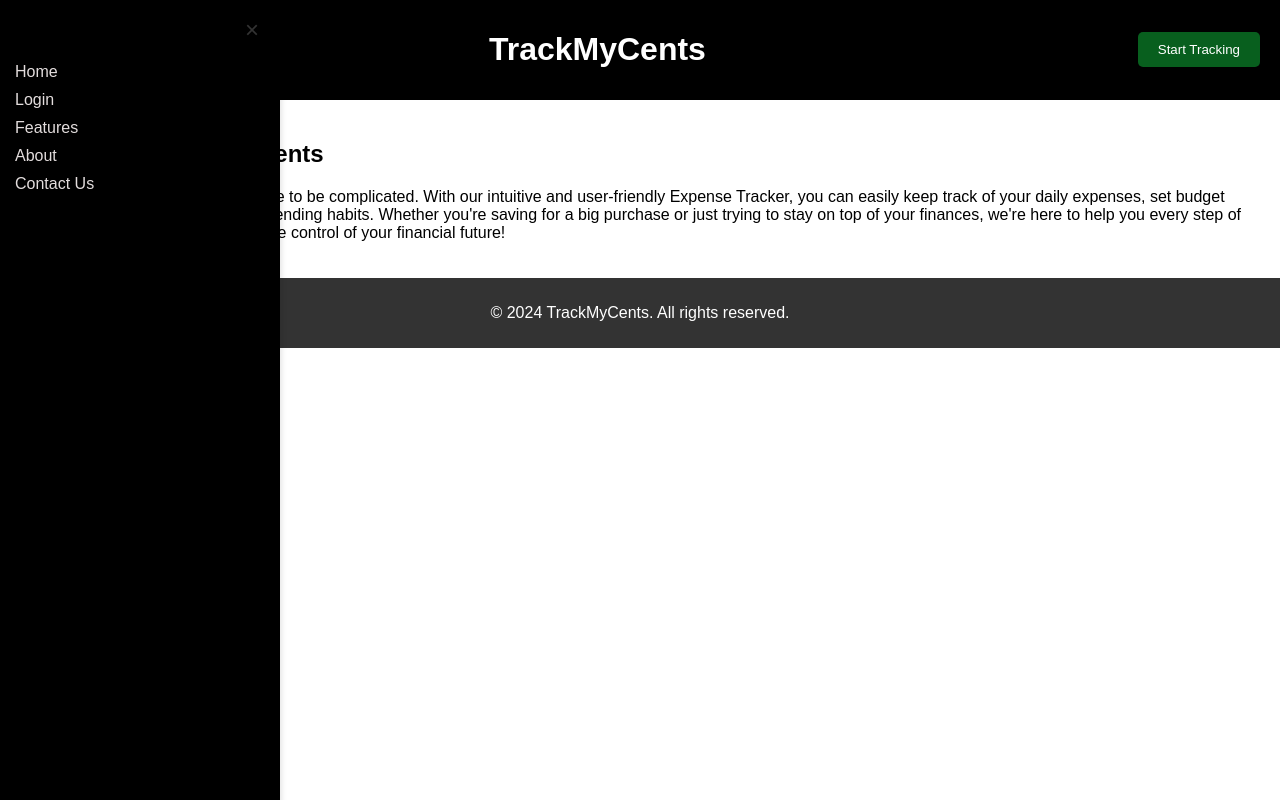
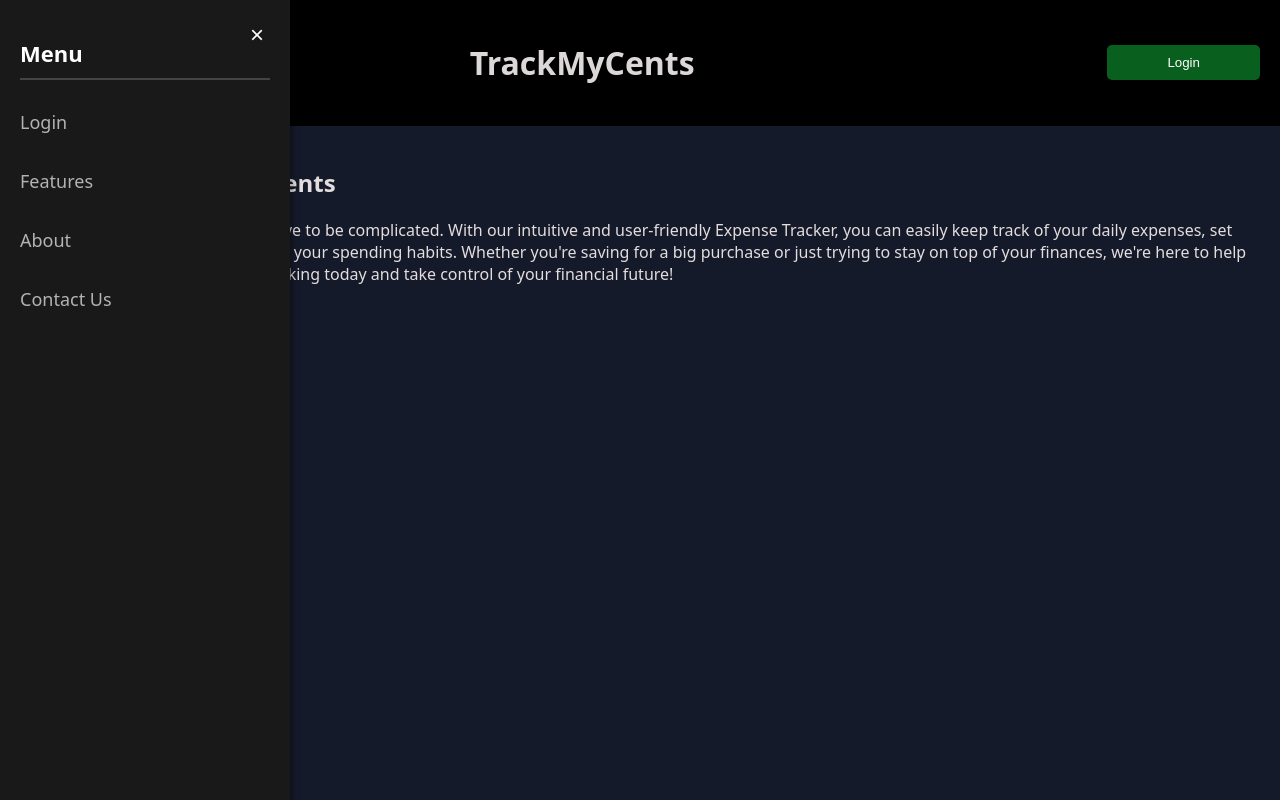
Before and after one commit to Anirudh112233/TrackMyCents, a plain HTML site: page index.html in a window 1280 px wide. Both pictures are taken after a click on the button "Open menu". Drawn offline with Linux system fonts and the light colour scheme.

Commit message:
new project files have been added

```diff
--- a/index.html
+++ b/index.html
@@ -14,14 +14,25 @@
             <span class="menu-icon"></span>
         </button>
         <h1>TrackMyCents</h1>
-        <button class="Start-Tracking-button">Start Tracking</button>
+        <button id="login-toggle">Login</button>
     </header>
+    <section id="home"></section>
+    <main>
+        <h2>Welcome to TrackMyCents</h2>
+        <p>Managing your finances doesn't have to be complicated. With our intuitive and user-friendly Expense Tracker,
+            you can easily keep track of your daily expenses, set budget goals, and gain insights into your spending habits.
+            Whether you're saving for a big purchase or just trying to stay on top of your finances, we're here to help you
+            every step of the way. Start tracking today and take control of your financial future!
+        </p>
+    </section>
+    </main>
+
+
 
     <div id="side-menu" class="side-menu">
         <button id="close-menu" aria-label="Close menu">&times;</button>
         <h2>Menu</h2>
         <ul>
-            <li><a href="index.html">Home</a></li>
             <li><a href="login.html">Login</a></li>
             <li><a href="features.html">Features</a></li>
             <li><a href="about.html">About</a></li>
@@ -29,23 +40,6 @@
         </ul>
     </div>
 
-    <div class="container">
-        <main>
-            <section id="home">
-                <h2>Welcome to TrackMyCents</h2>
-                <p>Managing your finances doesn't have to be complicated. With our intuitive and user-friendly Expense Tracker,
-                    you can easily keep track of your daily expenses, set budget goals, and gain insights into your spending habits.
-                    Whether you're saving for a big purchase or just trying to stay on top of your finances, we're here to help you
-                    every step of the way. Start tracking today and take control of your financial future!
-                </p>
-            </section>
-        </main>
-    </div>
-
-    <footer>
-        <p>&copy; 2024 TrackMyCents. All rights reserved.</p>
-    </footer>
-
     <script src="script.js"></script> <!-- Link to external JavaScript -->
 </body>
 </html>
--- a/script.js
+++ b/script.js
@@ -1,4 +1,10 @@
 document.addEventListener('DOMContentLoaded', function() {
+    const logintoggle = document.getElementById('login-toggle');
+
+    logintoggle.addEventListener('click', function() {
+        window.location.href = 'login.html'; // Redirect to login.html
+    });
+
     const menuToggle = document.getElementById('menu-toggle');
     const sideMenu = document.getElementById('side-menu');
     const closeMenu = document.getElementById('close-menu');
--- a/styles.css
+++ b/styles.css
@@ -1,21 +1,23 @@
 /* Base styles */
 body {
-    font-family: Arial, sans-serif;
-    margin: 0;
-    padding: 0;
+    font-family: system-ui, -apple-system, BlinkMacSystemFont, 'Segoe UI', Roboto, Oxygen, Ubuntu, Cantarell, 'Open Sans', 'Helvetica Neue', sans-serif;
+    margin:auto;
+    padding:0;
     display: flex;
     flex-direction: column;
     height: 100vh;
+    background-color: #151a2a;
 }
 
 /* Header styles */
 header {
     background-color: #000000;
-    color: white;
-    padding: 10px 20px;
+    color: rgb(221, 216, 216);
+    padding: 20px; /* Adjusted padding */
     display: flex;
-    justify-content: space-between;
-    align-items: center;
+    justify-content: space-between; /* Distributes space between items */
+    align-items: center; /* Centers items vertically */
+    position: relative; /* Ensures absolute positioning works for child elements */
 }
 
 /* Menu toggle button */
@@ -32,55 +34,63 @@ header {
     display: block;
     width: 25px;
     height: 3px;
-    background-color: white;
+    background-color: rgb(255, 255, 255);
     margin: 5px 0;
 }
 
-/* Start Tracking button */
-.Start-Tracking-button {
+/* Position the Login button */
+#login-toggle {
     background-color: #085f1e;
     color: white;
-    padding: 10px 20px;
+    padding: 10px 60px;
     border: none;
     border-radius: 5px;
     cursor: pointer;
-    text-decoration: none;
+    text-decoration:wavy;
+
 }
+
 
 /* Side menu styles */
 #side-menu {
     position: fixed;
     top: 0;
-    left: -250px; /* Hidden off-screen */
+    left: -300px; /* Hidden off-screen */
     width: 250px;
     height: 100%;
-    background-color: #000000;
-    box-shadow: 2px 0 5px rgba(0, 0, 0, 0.1);
-    transition: left 0.3s ease;
+    background-color: #191919; /* Darker background for contrast */
+    box-shadow: 3px 0 6px rgba(0, 0, 0, 0.3); /* Enhanced shadow for depth */
+    transition: left 0.4s ease; /* Slightly slower and smoother transition */
     z-index: 1000; /* Ensure it is on top */
-    padding: 15px;
+    padding: 20px;
+    overflow-y: auto; /* Allows scrolling if content exceeds the viewport height */
+}
+
+#side-menu.open {
+    left: 0; /* Show the menu */
 }
 
 #side-menu button {
     background: none;
     border: none;
     font-size: 24px;
-    color: #333;
+    color: #ffffff; /* White color for visibility */
     cursor: pointer;
     position: absolute;
-    top: 15px;
-    right: 15px;
+    top: 20px;
+    right: 20px;
 }
 
-/* Side menu open state */
-#side-menu.open {
-    left: 0;
+/* Header in the side menu */
+.side-menu h2 {
+    color: #ffffff; /* White text color for contrast */
+    font-size: 22px;
+    border-bottom: 2px solid #444; /* Subtle bottom border for separation */
+    padding-bottom: 10px;
+    margin-bottom: 20px;
 }
 
-.side-menu h2 {
-    margin-top: 0;
-}
-
+/* Navigation list styles */
 .side-menu ul {
     list-style: none;
     padding: 0;
@@ -88,28 +98,41 @@ header {
 }
 
 .side-menu ul li {
-    margin: 10px 0;
+    margin: 15px 0;
 }
 
 .side-menu ul li a {
     text-decoration: none;
-    color: #e3dddd;
+    color: #b3b3b3; /* Soft grey color for links */
+    font-size: 18px;
+    display: block;
+    padding: 10px 0;
+    transition: color 0.3s ease;
 }
 
 .side-menu ul li a:hover {
-    text-decoration: underline;
+    color: #ffffff; /* Changes to white on hover */
+    text-decoration: underline; /* Underline for hover effect */
+}
+
+/* Optional: Active link style */
+.side-menu ul li a.active {
+    color: #ffd700; /* Gold color for active link */
+    font-weight: bold;
 }
 
 /* Main content area */
 main {
     flex: 1;
     padding: 20px;
-    background-color: #fff;
+    background-color: #151a2a;
+    color: #e3dddd;
+    text-align: left;
 }
 
 /* Footer styles */
 footer {
-    background-color: #333;
+    background-color: #000000;
     color: white;
     text-align: center;
     padding: 10px 0;
```
Also changed, not shown: contact.html (+1 -1 lines), features.html (+1 -1 lines), login.html (+1 -1 lines).
